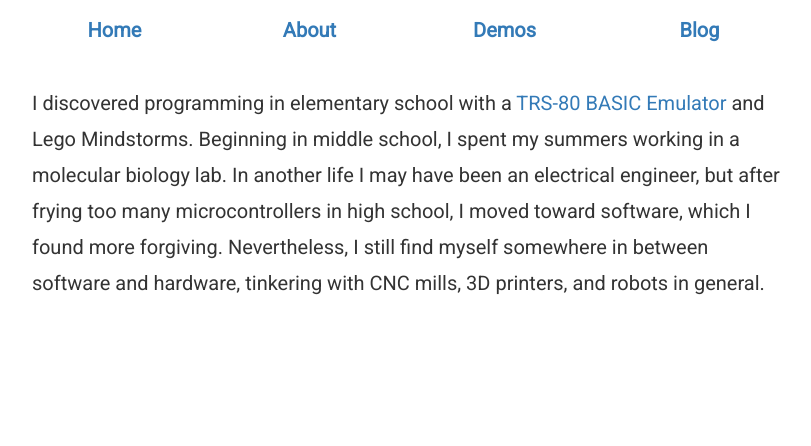
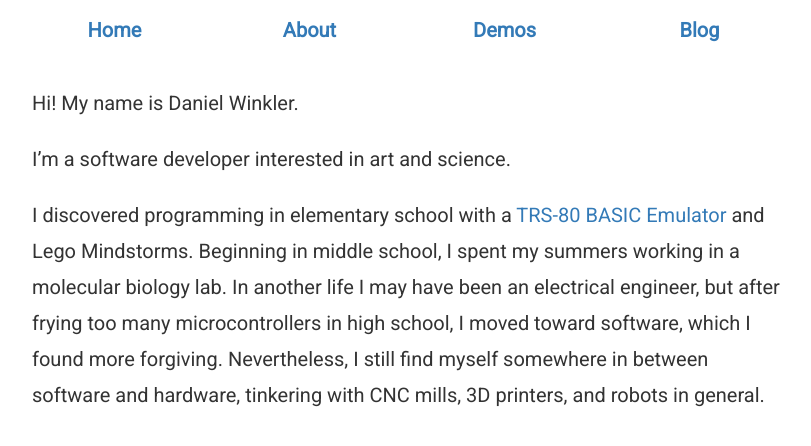
Before and after one commit to danwinkler/danwink, a Jekyll site: the page built from about.html, in a window 1280 px wide, cut to the strip 284-730 px from the top of the page. Shown: the whole strip, without its empty margins (233-1044 px from the left). Built offline with Jekyll 4.4.1, drawn with Linux system fonts in a browser that asks for light colours.

Commit message:
fix about page

```diff
--- a/_includes/about.md
+++ b/_includes/about.md
@@ -1,3 +1,7 @@
+Hi! My name is Daniel Winkler.
+
+I'm a software developer interested in art and science.
+
 I discovered programming in elementary school with a [TRS-80 BASIC Emulator](http://www.vavasour.ca/jeff/level1/simulator.html){:title="The website is still up 15+ years later!"} and Lego Mindstorms. Beginning in middle school, I spent my summers working in a molecular biology lab. In another life I may have been an electrical engineer, but after frying too many microcontrollers in high school, I moved toward software, which I found more forgiving. Nevertheless, I still find myself somewhere in between software and hardware, tinkering with CNC mills, 3D printers, and robots in general.
 
 <!---
--- a/css/main.css
+++ b/css/main.css
@@ -65,6 +65,10 @@ a:hover {
 	line-height: 1.8;
 }
 
+.about-text p {
+	margin-bottom: 20px;
+}
+
 /* DEMOS */
 
 .demo-box {
```
Also changed, not shown: 3 other files.
